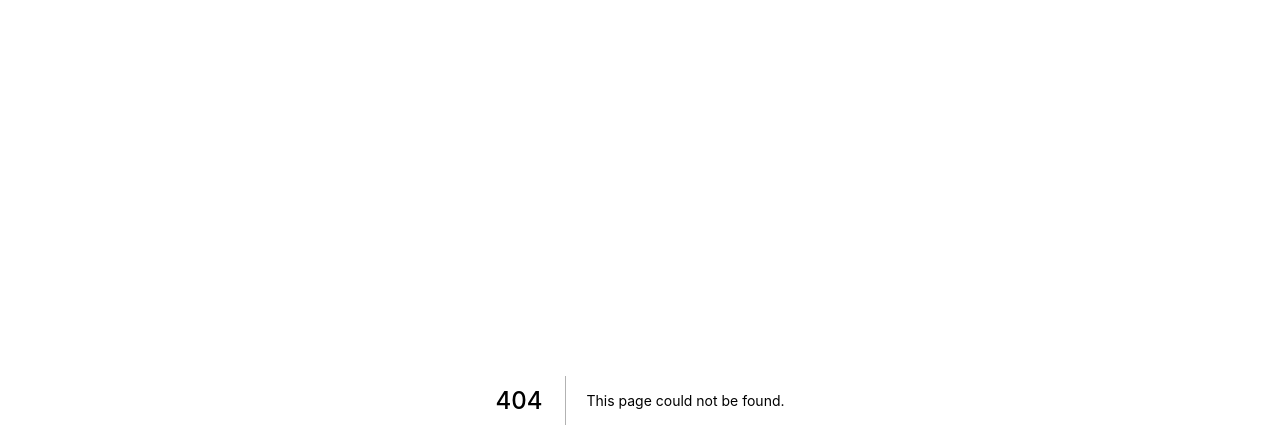
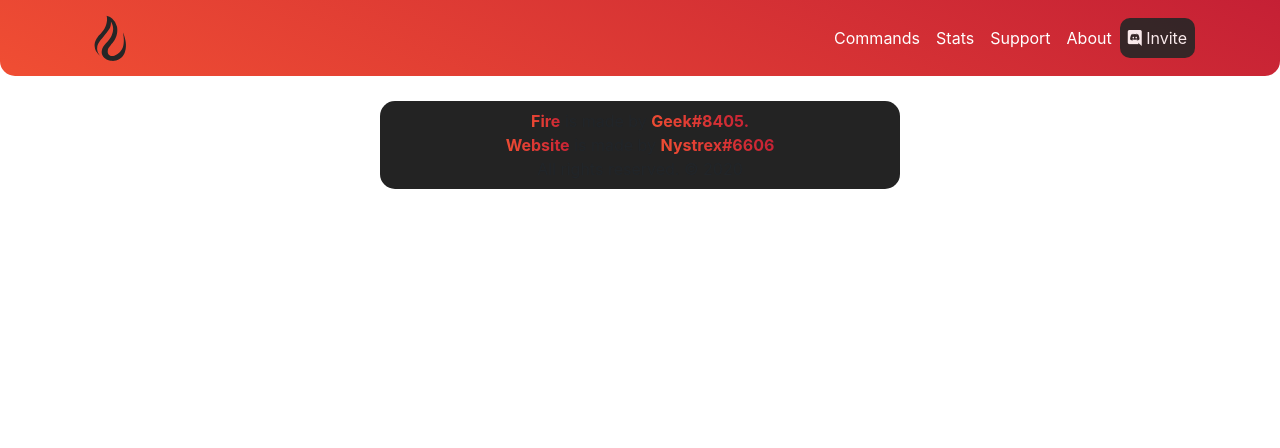
Before and after one commit to EnderDev/Fire-Website, a Next.js app: page /about in a window 1280 px wide. Before the commit this address had no page. Shown: the top 448 px of the page. Built offline with nearby package versions, Linux system fonts and the light colour scheme.

Commit message:
changed some stuff

```diff
--- a/components/nav.js
+++ b/components/nav.js
@@ -35,6 +35,11 @@ const Nav = () => (
                             Support
                         </a>
                     </li>
+                    <li className="nav-item" role="presentation">
+                        <a className="nav-link" href="/about">
+                            About
+                        </a>
+                    </li>
                     <li
                         className="nav-item"
                         role="presentation"
--- /dev/null
+++ b/pages/about.js
@@ -0,0 +1,36 @@
+import React from "react";
+import Head from "../components/head";
+import Nav from "../components/nav";
+
+const About = () => {
+    return (
+        <div>
+            <Head title={"About"} />
+            <Nav />
+
+            <div id="content-section">
+                <div className="container text-center">
+                    <div className={"row d-flex justify-content-center"}>
+                        <div className={"col-md-6"}>
+                            <div
+                                className={
+                                    "text-center medium py-2 grad-color-text"
+                                }
+                            >
+                                <strong>Fire</strong> is made by{" "}
+                                <strong>Geek#8405.</strong>
+                                <br />
+                                <strong>Website</strong> is made by{" "}
+                                <strong>Nystrex#6606</strong>
+                                <br />
+                                All rights reserved. © 2020
+                            </div>
+                        </div>
+                    </div>
+                </div>
+            </div>
+        </div>
+    );
+};
+
+export default About;
--- a/pages/commands.js
+++ b/pages/commands.js
@@ -1,7 +1,6 @@
 import React, { useState } from "react";
 import Head from "../components/head";
 import Nav from "../components/nav";
-import Footer from "../components/footer";
 import fetch from "isomorphic-unfetch";
 
 const Commands = props => {
@@ -109,7 +108,6 @@ const Commands = props => {
                     </div>
                 </div>
             </div>
-            <Footer />
         </div>
     );
 };
--- a/pages/index.js
+++ b/pages/index.js
@@ -1,13 +1,11 @@
 import React from "react";
 import Head from "../components/head";
 import Nav from "../components/nav";
-import Footer from "../components/footer";
-import fetch from "isomorphic-unfetch";
 
 const HomePage = () => {
     return (
         <div>
-            <Head title={"Stats"} />
+            <Head title={"Home"} />
             <Nav />
 
             <div id="content-section">
@@ -58,7 +56,6 @@ const HomePage = () => {
                     </div>
                 </div>
             </div>
-            <Footer />
         </div>
     );
 };
--- a/pages/stats.js
+++ b/pages/stats.js
@@ -1,7 +1,6 @@
-import React, { useState } from "react";
+import React from "react";
 import Head from "../components/head";
 import Nav from "../components/nav";
-import Footer from "../components/footer";
 import fetch from "isomorphic-unfetch";
 
 const Stats = props => {
@@ -51,7 +50,6 @@ const Stats = props => {
                     </div>
                 </div>
             </div>
-            <Footer />
         </div>
     );
 };
--- a/public/style.css
+++ b/public/style.css
@@ -166,12 +166,15 @@ body {
     font-size: 18pt;
 }
 
-.page-footer {
-    background: #171717;
-    border-radius: 15px 15px 0px 0px;
+.grad-color-text {
+    text-align: center;
+    background-color: #232323;
+    margin: 10px;
+    padding: 15px;
+    border-radius: 15px;
 }
 
-.page-footer strong {
+.grad-color-text strong {
     background: -webkit-linear-gradient(25deg, #f04e33, #c52035);
     -webkit-background-clip: text;
     -webkit-text-fill-color: transparent;
```
Also changed, not shown: components/footer.js (deleted, +0 -18 lines).
